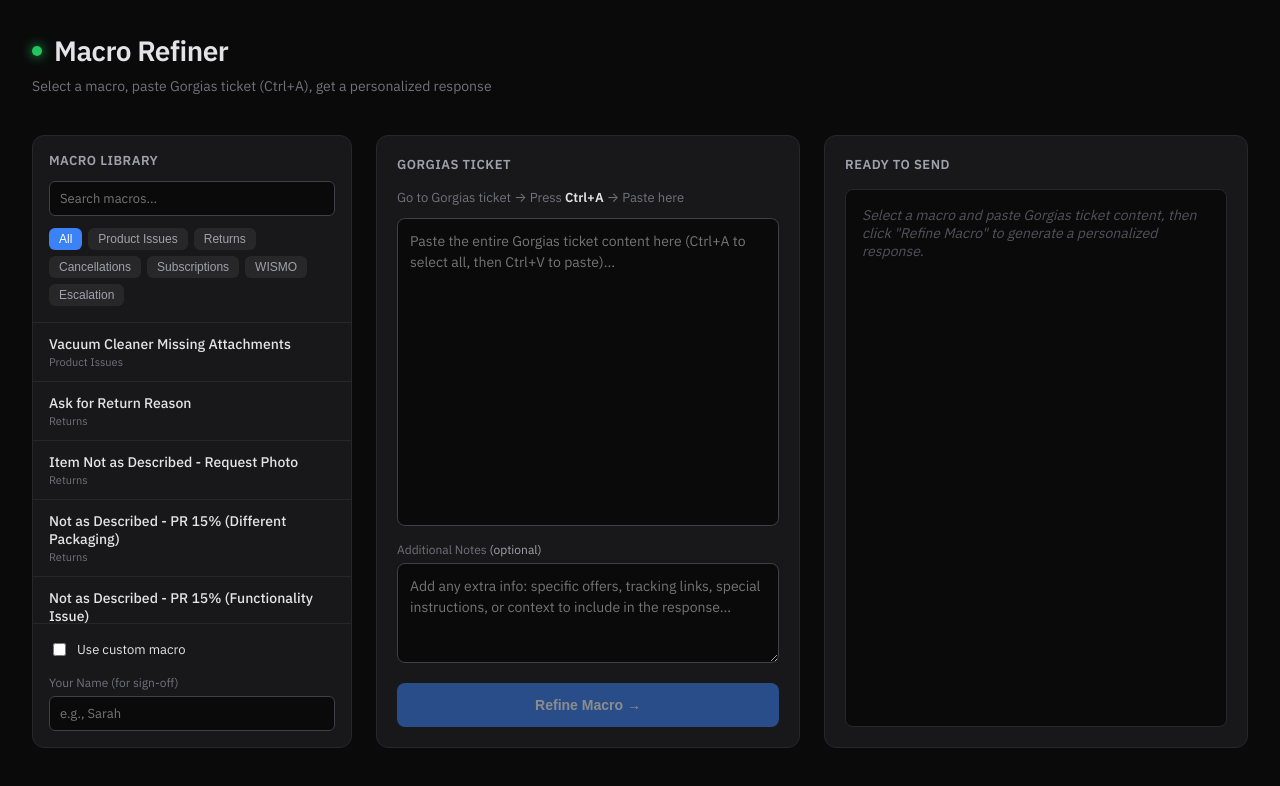
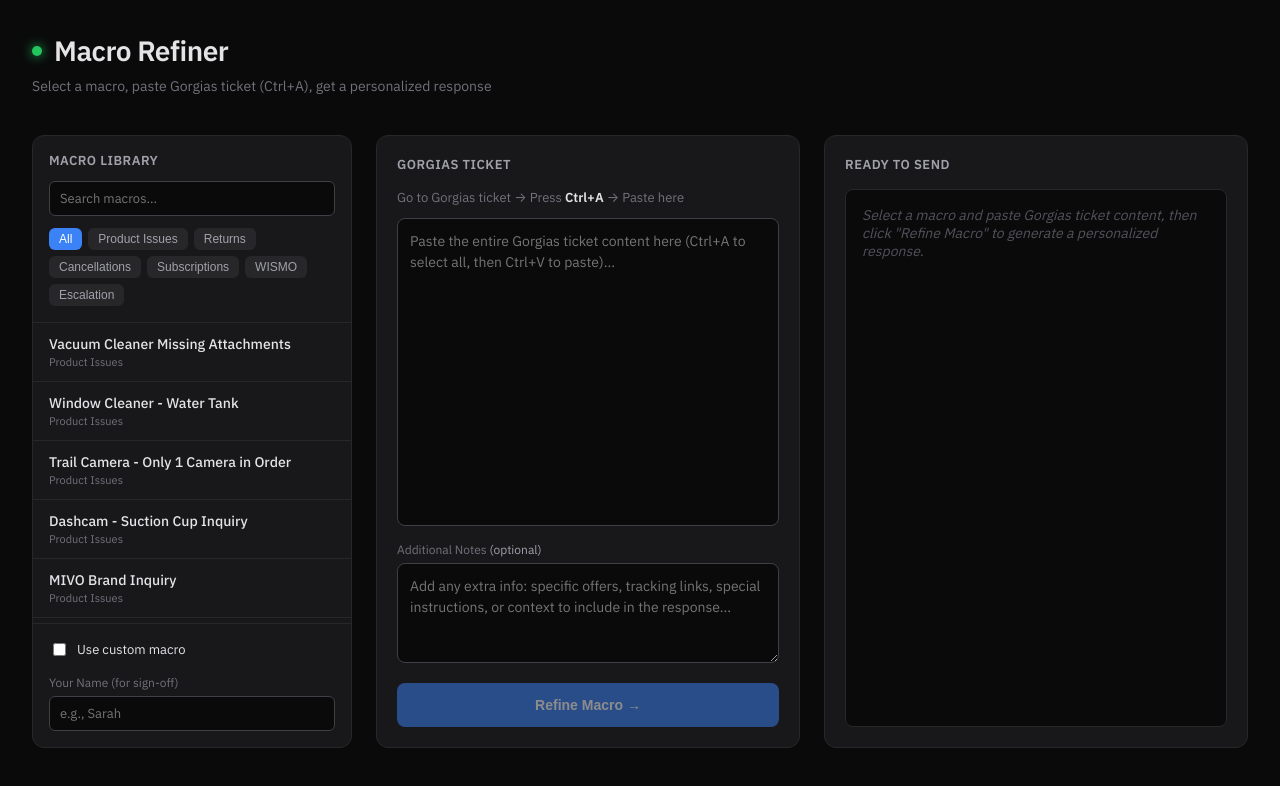
Before and after one commit to kmagallano-arch/macro-refiner, a React (Create React App) app: page / in a window 1280 px wide. Shown: the top 786 px of the page. Built offline with nearby package versions, Linux system fonts and the light colour scheme.

Commit message:
Update App.js

```diff
--- a/src/App.js
+++ b/src/App.js
@@ -15,6 +15,134 @@ I'd like to clarify that while the photo shows three components, only two of the
 This means your order should include two vacuum attachments plus the main head unit, which matches what's shown in the listing. Nothing is missing from your order.
 
 I hope this clears things up! Please don't hesitate to reach out if you have any further questions.
+
+Best regards,
+{{agent.first_name}}
+Customer Care Specialist`
+  },
+  {
+    id: 'product_window_cleaner_water_tank',
+    name: 'Window Cleaner - Water Tank',
+    category: 'Product Issues',
+    template: `Hi {{customer.first_name}},
+
+Thank you for reaching out. I completely understand why this might be confusing, and I'm happy to clarify.
+
+The window cleaner you received is one of our earlier models and does not include a built-in water tank. With this version, the cleaning solution is applied directly to the cleaning pads before use, which still allows the robot to move smoothly and clean effectively.
+
+If you're happy to keep this model, we can offer a 20% so you can keep the window cleaner at a reduced cost.
+
+Alternatively, we do have a newer model with a built-in water tank, which may be a better fit for your needs, and I'd be more than happy to process a replacement for you right away.
+
+Just let me know which option works best for you.
+
+Best regards,
+{{agent.first_name}}
+Customer Care Specialist`
+  },
+  {
+    id: 'product_trail_camera_1_camera',
+    name: 'Trail Camera - Only 1 Camera in Order',
+    category: 'Product Issues',
+    template: `Hi {{customer.first_name}},
+
+I've checked your order and can confirm that it includes 1 WILDPRO trail camera. Please note that SD cards are only included with orders of 2 or more WILDPRO units, so an SD card is not included with this purchase.
+
+That said, we're happy to offer you a 15% partial refund so you can purchase an SD card locally at your convenience.
+
+Please let us know if this works for you and we will process it right away.
+
+Best regards,
+{{agent.first_name}}
+Customer Care Specialist`
+  },
+  {
+    id: 'product_dashcam_suction_cup',
+    name: 'Dashcam - Suction Cup Inquiry',
+    category: 'Product Issues',
+    template: `Hi {{customer.first_name}},
+
+Thanks for reaching out!
+
+Our team is also updating the listing to make this clearer for everyone.
+
+If you have any questions or need a hand with setup, feel free to let us know and we're happy to help!
+
+Best regards,
+{{agent.first_name}}
+Customer Care Specialist`
+  },
+  {
+    id: 'product_mivo_brand_inquiry',
+    name: 'MIVO Brand Inquiry',
+    category: 'Product Issues',
+    template: `Hi {{customer.first_name}},
+
+Thank you for your message. I completely understand your frustration and can see why receiving a dashcam with the Osmo branding instead of the Mivo Dashcam Pro would be surprising.
+
+We recently rebranded from Osmo to Mivo, and while the packaging shows the old brand, the dashcam inside is the latest model with all the features of the Mivo Dashcam Pro, including 4K recording, collision detection, Night Vision, and a dedicated app. The product itself meets the same specifications you expected.
+
+To make this right, we'd like to offer you 20% off your purchase so you can try the upgraded model at a discounted price. We hope this helps restore your confidence in our product and brand.
+
+We value your feedback and your satisfaction is very important to us. Please let us know how you would like to proceed.
+
+Best regards,
+{{agent.first_name}}
+Customer Care Specialist`
+  },
+  {
+    id: 'product_robot_vacuum_carpets',
+    name: 'Robot Vacuum - Doesn\'t Work on Carpets',
+    category: 'Product Issues',
+    template: `Hi {{customer.first_name}},
+
+Thank you for explaining the issue.
+
+Our robot vacuum is designed to work best on hard floors such as tiles, wood, and laminate. It can operate on low-pile carpets, but it may struggle on thick or high-pile carpets, as the longer fibers can create resistance and affect movement and suction. This is a known limitation rather than a defect.
+
+If your carpet is low-pile, you may want to try setting the vacuum to its highest suction mode and checking that the brush and wheels are clear of debris, as this may improve performance.
+
+If the vacuum isn't the right fit for your carpeted areas, we understand. If you're open to keeping it for use on hard floors, we can offer a 30% refund to help resolve this.
+
+Please let me know how you'd like to proceed, and I'll be glad to help.
+
+Best regards,
+{{agent.first_name}}
+Customer Care Specialist`
+  },
+  {
+    id: 'product_dashcam_not_as_described',
+    name: 'Dashcam - Item Not as Described',
+    category: 'Product Issues',
+    template: `Hi {{customer.first_name}},
+
+Thank you for your message and the photos. We understand how upsetting it can be to receive a product that looks different than expected, and we appreciate you bringing this to our attention.
+
+We have carefully reviewed your order details along with the photos you provided and can confirm that the device you received is the Osmo Dashcam Pro.
+
+This model is a 4K ultra-high-resolution dashcam, designed to capture clear details day and night. It also includes collision detection, which automatically locks and saves important footage if an impact is detected. On top of that, it has app support, allowing you to view both live footage and saved recordings directly on your phone, making it very easy to use day to day.
+
+Many customers who had similar concerns found that once they used the dashcam, the video quality exceeded their expectations, especially for night driving and longer trips.
+
+To help give you extra confidence, we're happy to offer a 15% partial refund if you choose to keep the dashcam, so you can continue using it while feeling more comfortable with your purchase.
+
+Please let me know if you'd like to proceed with this option.
+
+Best regards,
+{{agent.first_name}}
+Customer Care Specialist`
+  },
+  {
+    id: 'product_window_robot_missing_pads',
+    name: 'Window Robot Cleaner - Missing Cleaning Pads',
+    category: 'Product Issues',
+    template: `Hi {{customer.first_name}},
+
+Thank you for the photo. I can see that your RoboClean actually comes with 2 cleaning pads already included - those are the standard pads that work with the device, so nothing is missing there.
+
+Regarding the cleaning liquid, I apologize but that item is currently out of stock. To make this right, I'd like to offer you a 20% partial refund so you can purchase a suitable cleaning agent locally. This will likely be more convenient for you anyway and avoid any further shipping delays.
+
+Would this work for you? I can process the refund right away once you confirm.
 
 Best regards,
 {{agent.first_name}}
```
